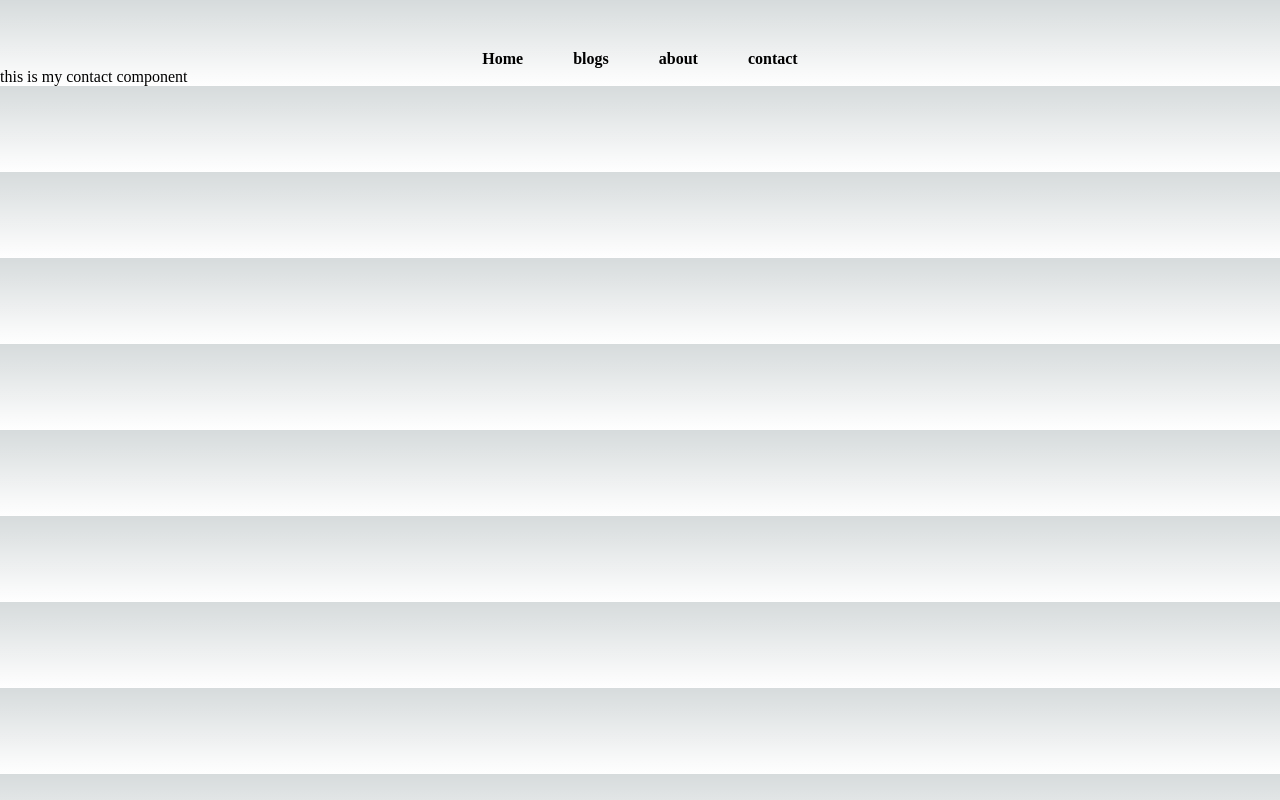
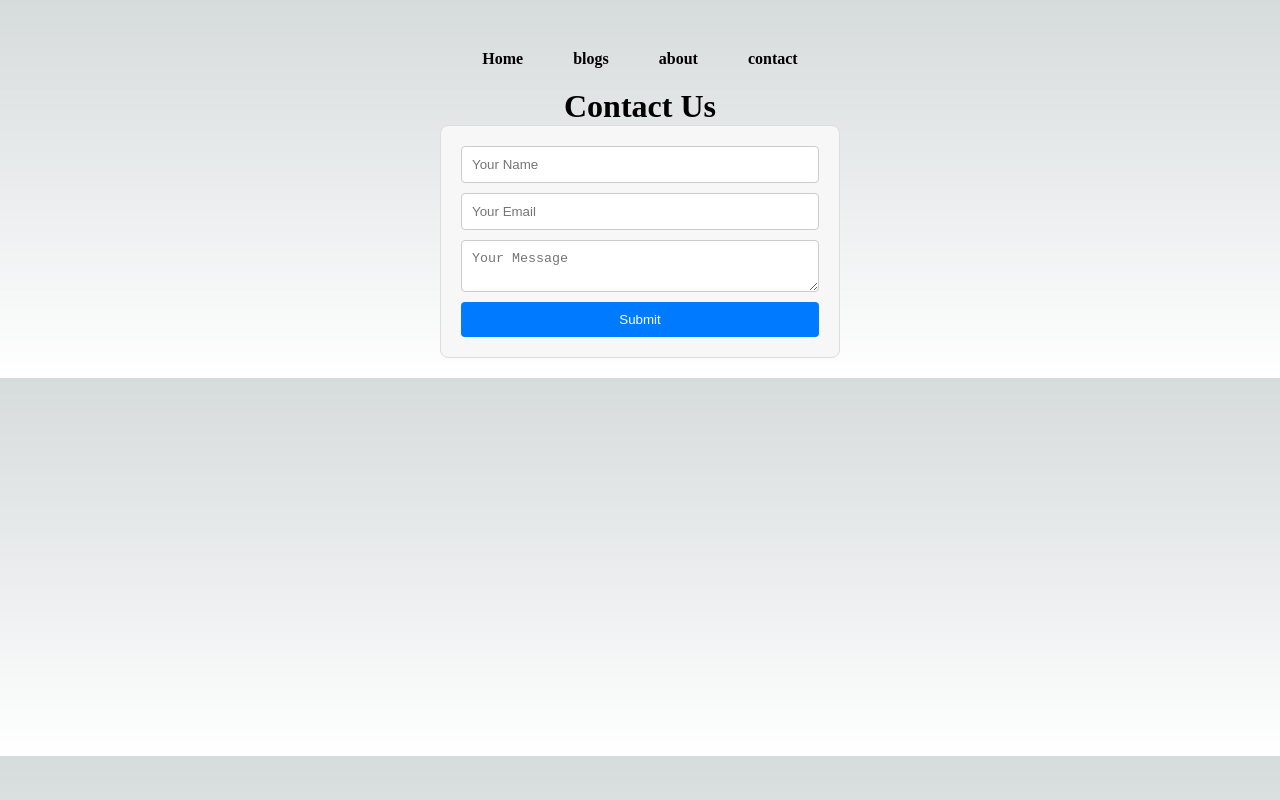
Before and after one commit to officialshrutakirti94/expo-coder, a Next.js app: page /contact in a window 1280 px wide. Built offline with nearby package versions, Linux system fonts and the light colour scheme.

Commit message:
5th push added the about us and contact page

```diff
--- a/components/Navbar.js
+++ b/components/Navbar.js
@@ -9,7 +9,7 @@ const Navbar = () => {
         <Link href='/'><li>Home</li></Link>
           <Link href='/blogs'><li>blogs</li></Link>
           <Link href='/about'><li>about</li></Link>
-          <Link href='/contact'><li>contact</li></Link>
+          <Link href='/Contact'><li>contact</li></Link>
         </ul>
       </nav>
   )
--- a/src/pages/contact.js
+++ b/src/pages/contact.js
@@ -1,9 +1,45 @@
-import React from 'react'
+import React, { useState } from 'react';
+import styles from '@/styles/home.module.css'
 
 const Contact = () => {
+  const [name, setName] = useState('');
+  const [email, setEmail] = useState('');
+  const [message, setMessage] = useState('');
+
+  const handleSubmit = (e) => {
+    e.preventDefault();
+    // Handle form submission here (you can add API calls or other logic)
+    console.log('Form submitted:', { name, email, message });
+  };
+
   return (
-    <div>this is my contact component</div>
-  )
-}
+    <div className={styles.contact_container}>
+      <h1>Contact Us</h1>
+      <form onSubmit={handleSubmit} className={styles.contact_form}>
+        <input
+          type="text"
+          placeholder="Your Name"
+          value={name}
+          onChange={(e) => setName(e.target.value)}
+          required
+        />
+        <input
+          type="email"
+          placeholder="Your Email"
+          value={email}
+          onChange={(e) => setEmail(e.target.value)}
+          required
+        />
+        <textarea
+          placeholder="Your Message"
+          value={message}
+          onChange={(e) => setMessage(e.target.value)}
+          required
+        />
+        <button type="submit">Submit</button>
+      </form>
+    </div>
+  );
+};
 
-export default Contact
+export default Contact;
--- a/src/styles/Home.module.css
+++ b/src/styles/Home.module.css
@@ -252,3 +252,64 @@
   top: 31%;
   left: 42%;
 }
+
+.about{
+  display: flex;
+  flex-direction: column;
+  justify-content: space-between;
+  align-items: center;
+  padding: 6rem;
+  min-height: 100vh;
+}
+
+.des{
+  position: absolute;
+  top: 28%;
+}
+
+.aboutImg{
+  position: absolute;
+  top: 35%;
+  border-radius: 10px;
+}
+
+/* contact in css */
+
+.contact_container {
+  display: flex;
+  flex-direction: column;
+  align-items: center;
+  padding: 20px;
+}
+
+.contact_form {
+  display: flex;
+  flex-direction: column;
+  width: 100%;
+  max-width: 400px;
+  padding: 20px;
+  border: 1px solid #ddd;
+  border-radius: 8px;
+  background-color: #f7f7f7;
+}
+
+.contact_form input,
+.contact_form textarea {
+  margin-bottom: 10px;
+  padding: 10px;
+  border: 1px solid #ccc;
+  border-radius: 4px;
+}
+
+.contact_form button {
+  background-color: #007bff;
+  color: #fff;
+  border: none;
+  border-radius: 4px;
+  padding: 10px;
+  cursor: pointer;
+}
+
+.contact_form button:hover {
+  background-color: #0056b3;
+}
```
Also changed, not shown: src/pages/about.js (+10 -1 lines), public/about.jpg (added).
